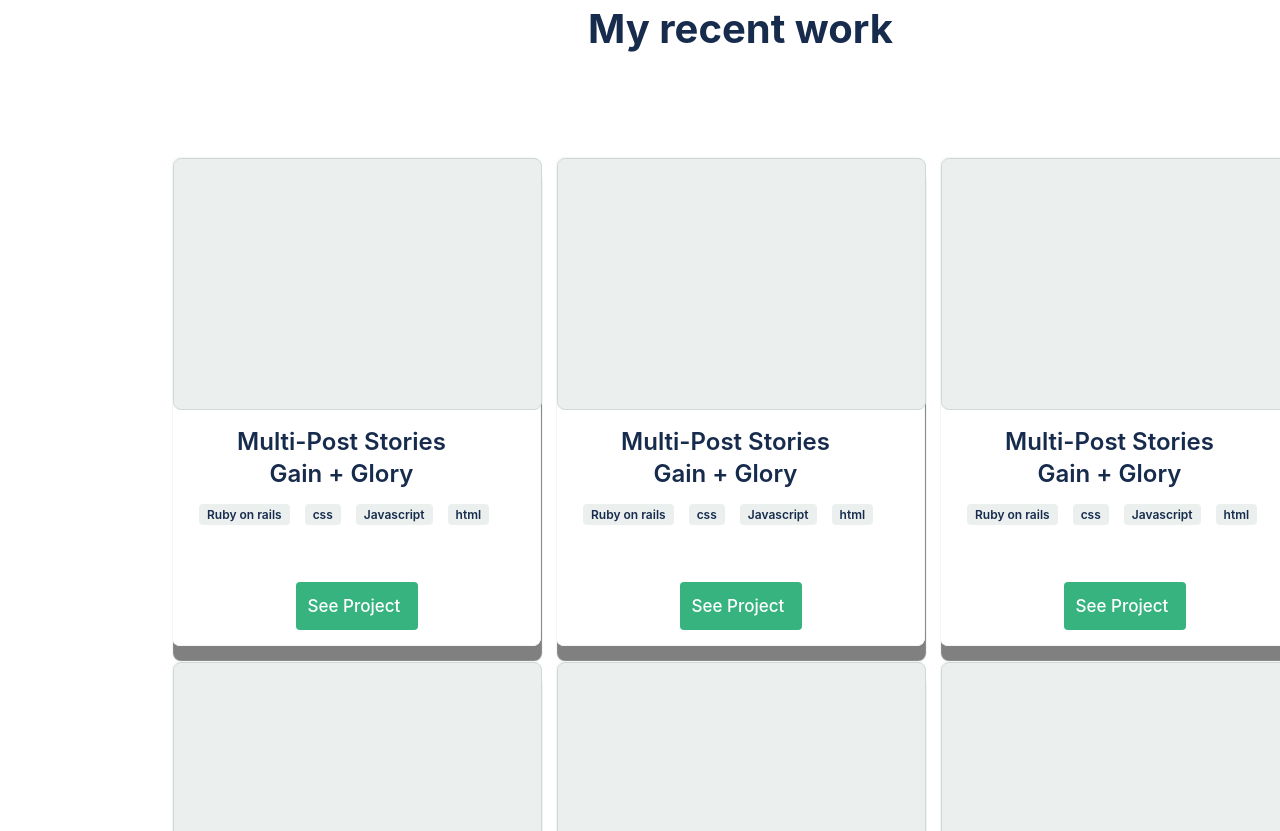
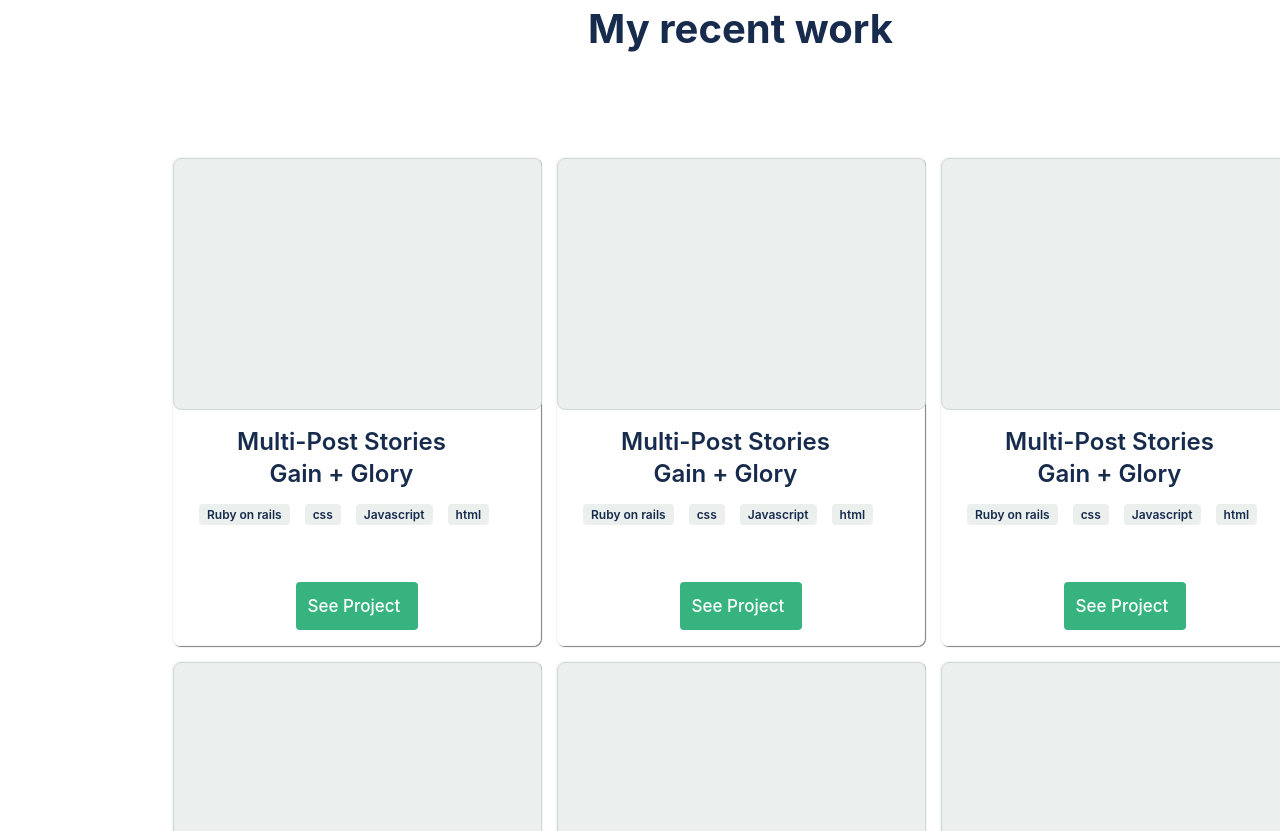
Before and after one commit to yersel500/Portifolio-website-north, a website: page index.html in a window 1280 px wide. Shown: the part 1169-2000 px from the top of the page. Drawn offline with Linux system fonts and the light colour scheme.

Commit message:
Update css file

```diff
--- a/assets/css/style.css
+++ b/assets/css/style.css
@@ -242,7 +242,7 @@ ul > li {
 }
 
 .work-flex-card {
-  box-shadow: 1px 15px 1px grey;
+  box-shadow: 1px 1px 1px grey;
   border: 1px solid whitesmoke;
   border-radius: 8px;
 }
```
